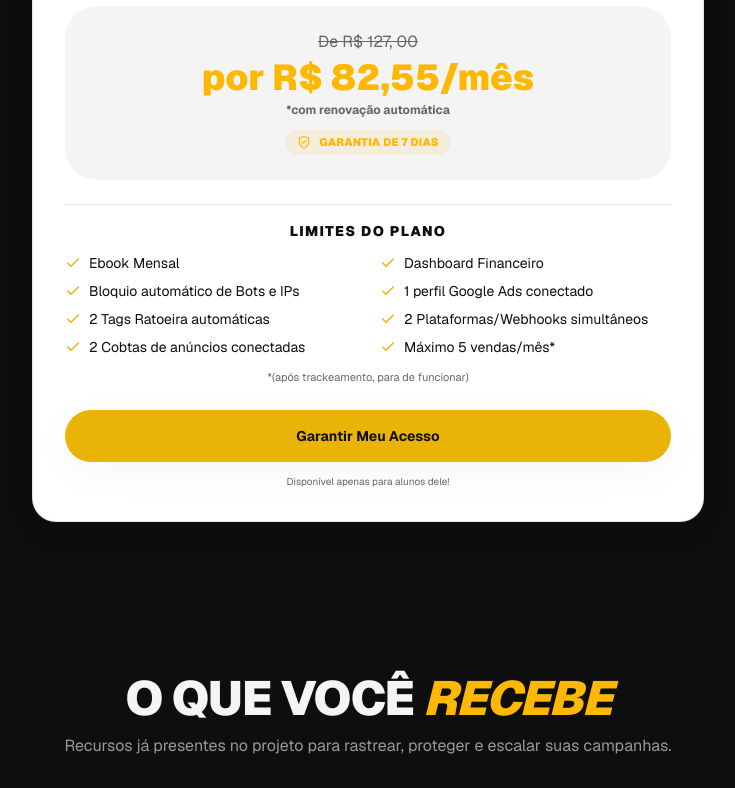
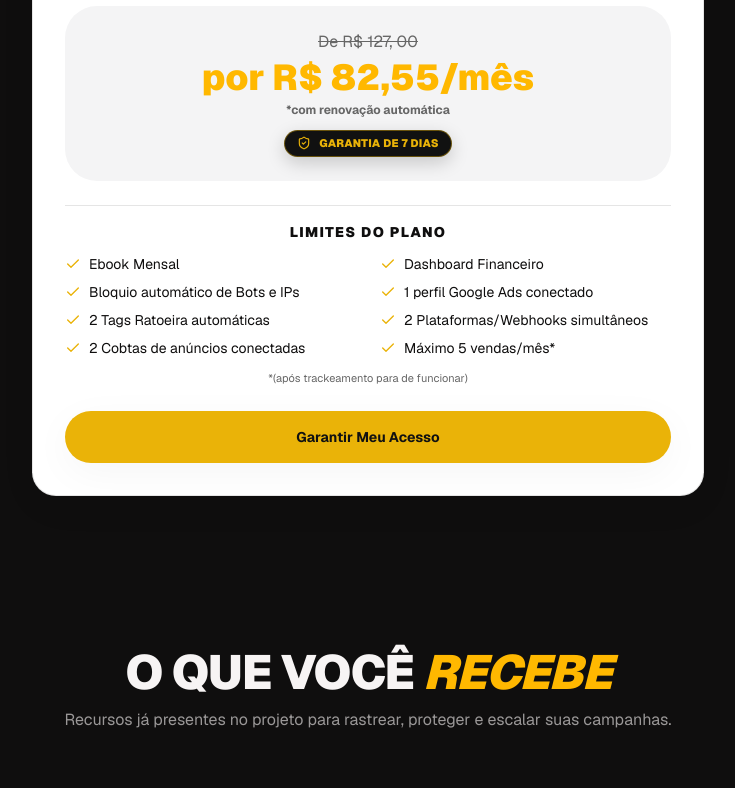
Before and after one commit to lucasignislab/lppogne, a Next.js app: page / in a window 1280 px wide. Shown: the part 1560-2348 px from the top of the page, without its empty margins (272-1007 px from the left). Built offline with nearby package versions, Linux system fonts and the light colour scheme.

Commit message:
fix: ajustes de texto e contraste no card de preço

```diff
--- a/src/components/sections/Pricing.tsx
+++ b/src/components/sections/Pricing.tsx
@@ -52,8 +52,8 @@ export const Pricing = () => {
               <p className="text-base text-muted-foreground line-through">De R$ 127, 00</p>
               <p className="text-3xl md:text-4xl font-black text-primary mt-1">por R$ 82,55/mês</p>
               <p className="text-xs font-bold text-muted-foreground mt-1">*com renovação automática</p>
-              <div className="mt-3 inline-flex items-center gap-2 rounded-full bg-primary/10 text-primary px-3 py-1 text-[11px] font-black uppercase tracking-wide">
-                <ShieldCheck className="w-3.5 h-3.5" />
+              <div className="mt-3 inline-flex items-center gap-2 rounded-full border border-[#EAB308]/40 bg-[#111111] text-[#EAB308] px-3 py-1 text-[11px] font-black uppercase tracking-wide shadow-[0_6px_18px_rgba(0,0,0,0.18)]">
+                <ShieldCheck className="h-3.5 w-3.5 text-[#EAB308]" />
                 Garantia de 7 dias
               </div>
             </div>
@@ -71,7 +71,7 @@ export const Pricing = () => {
                 <li className="flex items-start gap-2"><Check className="w-4 h-4 mt-0.5 text-[#EAB308] shrink-0" />Máximo 5 vendas/mês*</li>
               </ul>
               <p className="text-[11px] text-muted-foreground mt-3">
-                *(após trackeamento, para de funcionar)
+                *(após trackeamento para de funcionar)
               </p>
             </div>
 
@@ -83,10 +83,6 @@ export const Pricing = () => {
             >
               Garantir Meu Acesso
             </button>
-
-            <p className="text-center text-[10px] text-muted-foreground mt-3">
-              Disponível apenas para alunos dele!
-            </p>
           </div>
         </motion.div>
       </Container>
```
